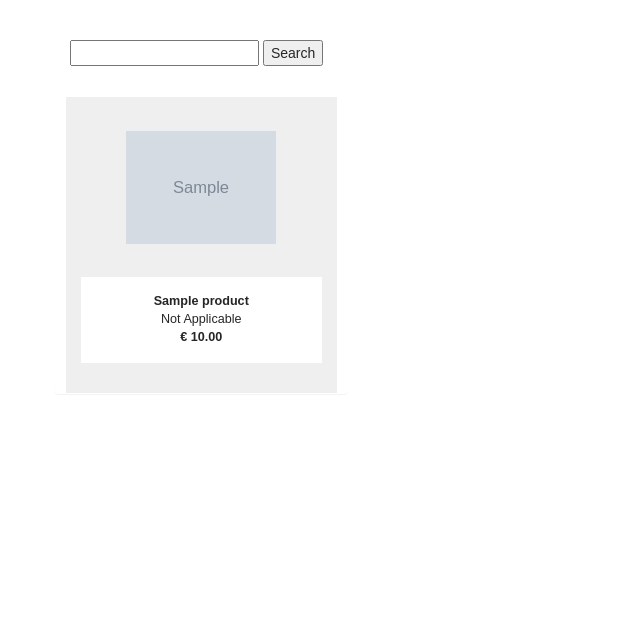
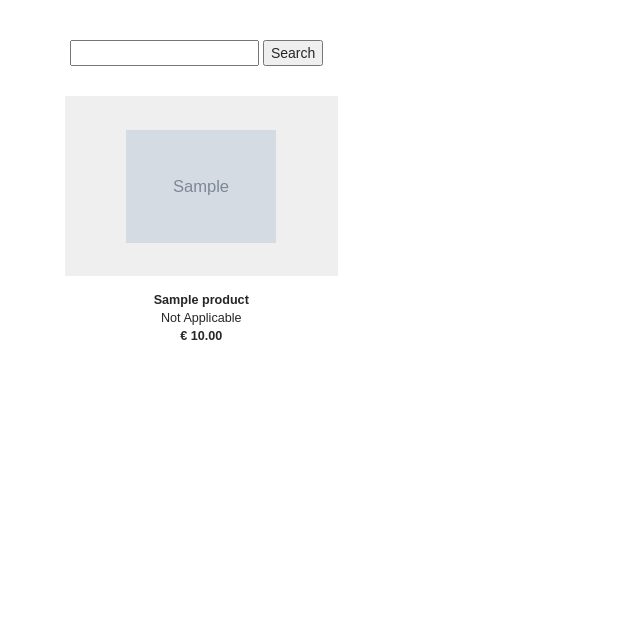
Before and after one commit to elkrojo/croiglas-shop, a Django app: page /products/ in a window 1280 px wide. Shown: the part 60-694 px from the top of the page, without its empty margins (0-640 px from the left). Run offline with Django 3.2, Linux system fonts and the light colour scheme; tables that the repository leaves empty hold one stand-in row (values such as "Sample post"); grey boxes marked "Sample" are stand-in pictures; parts of the project's set-up code (start-up, migrations or seed data) failed here and were passed over; some libraries are stand-ins or nearby versions; some web fonts are replaced.

Commit message:
Removed bottom margin box-shadow and border from product card panel

```diff
--- a/static/css/custom.css
+++ b/static/css/custom.css
@@ -176,12 +176,17 @@ footer {
 .product-vitals {
     background-color: #fff;
     padding: 16px 0;
-    margin: 15px 0;
+    margin: 15px 0 0 0;
     font-size: 0.9em;
 }
 
 caption p {
     word-wrap: break-word;
+}
+
+.panel {
+    box-shadow: none;
+    border: none;
 }
 
 .panel-default {
@@ -192,7 +197,7 @@ caption p {
 .panel-body {
     background-color: #efefef;
     height: 100%;
-    padding: 15px;
+    padding: 15px 0 0 0;
 }
 
 /* Product Showcase */
```
